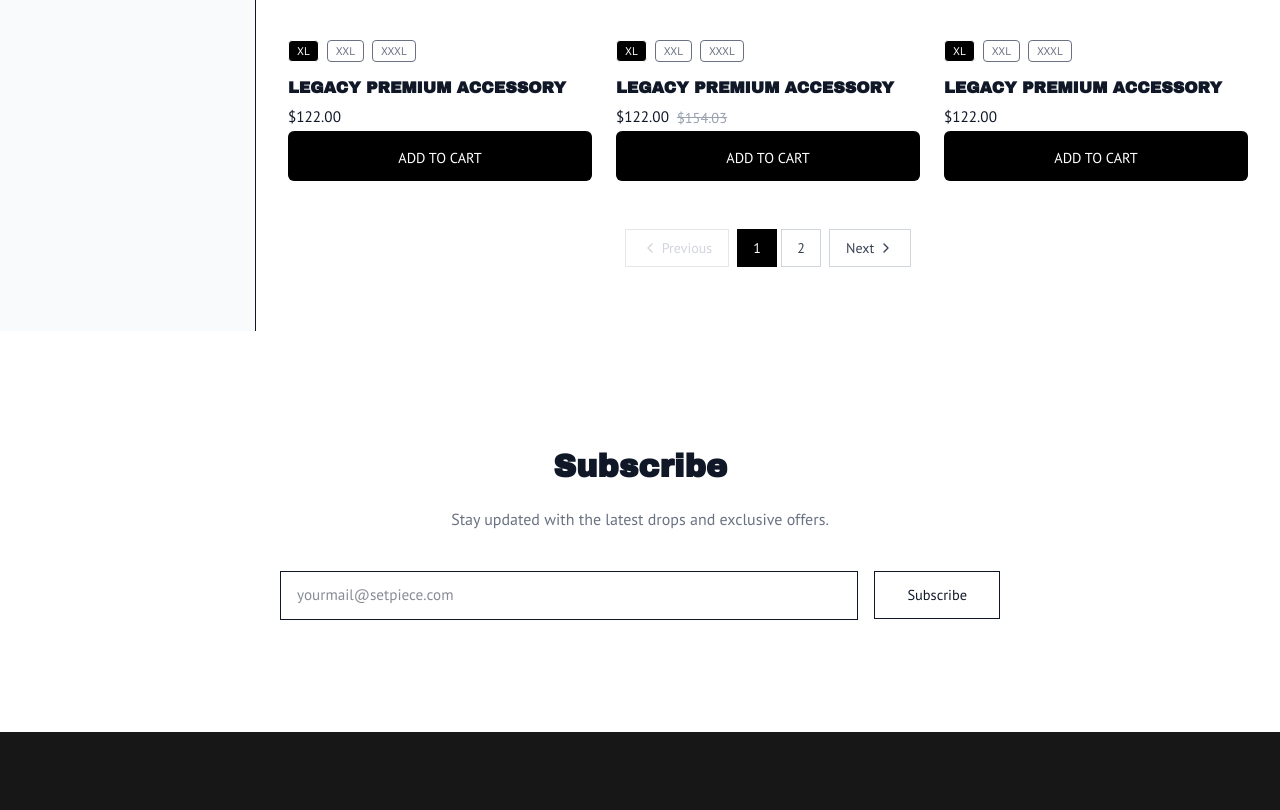
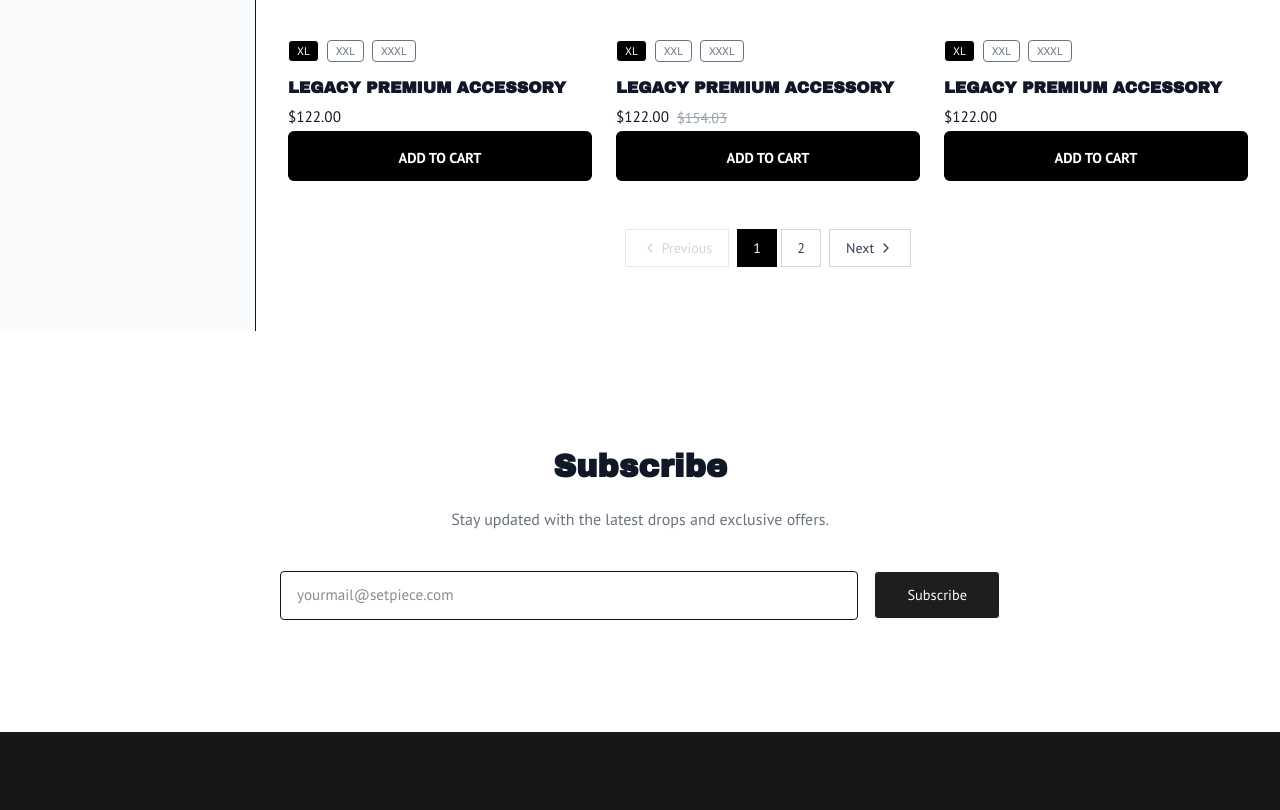
Before and after one commit to Forsyth01/Set-piece, a Next.js app: page /collections/accessories in a window 1280 px wide. Shown: the part 1960-2770 px from the top of the page. Built offline with nearby package versions, Linux system fonts and the light colour scheme; grey boxes are pictures that could not be loaded.

Commit message:
new commit

```diff
--- a/app/components/ProductSwiper.jsx
+++ b/app/components/ProductSwiper.jsx
@@ -50,7 +50,7 @@ export default function ProductSwiper({
 
           <Link
             href={viewAllHref}
-            className="border px-6 py-3 text-sm hover:bg-black hover:text-white transition"
+            className="border font-bold rounded-sm px-6 py-3 text-sm hover:bg-black hover:text-white transition"
           >
             VIEW ALL
           </Link>
--- /dev/null
+++ b/app/components/RecommendedSection.jsx
@@ -0,0 +1,51 @@
+"use client";
+
+import ProductCard from "@/app/components/product/ProductCard";
+import { accessories } from "../lib/mock-accessories";
+import { hoodiesJoggers } from "../lib/mock-hoodies-joggers";
+import { girlsCollections } from "../lib/mock-girls-collections";
+import { newArrivals } from "../lib/mock-new-arrivals";
+import { soccerShorts } from "../lib/mock-soccer-shorts";
+
+
+export default function RecommendedSection() {
+  // Combine all products from different collections
+  const allProducts = [
+    ...accessories,
+    ...hoodiesJoggers,
+    ...girlsCollections,
+    ...newArrivals,
+    ...soccerShorts,
+  ];
+
+  // Shuffle and get 4 random products
+  const getRandomProducts = (products, count = 4) => {
+    const shuffled = [...products].sort(() => Math.random() - 0.5);
+    return shuffled.slice(0, count);
+  };
+
+  const recommendedProducts = getRandomProducts(allProducts, 4);
+
+  return (
+    <section className="py-12 md:my-20 px-4 sm:px-6 lg:px-8 bg-gray-50">
+      <div className="max-w-7xl mx-auto">
+        {/* Header */}
+        <div className="text-center mb-10">
+          <p className="text-gray-500 text-sm tracking-widest uppercase mb-2">
+            SETPIECE
+          </p>
+          <h2 className="text-3xl md:text-4xl font-bold tracking-tight">
+            RECOMMENDED FOR YOU
+          </h2>
+        </div>
+
+        {/* Product Grid */}
+        <div className="grid grid-cols-2 sm:grid-cols-2 lg:grid-cols-4 gap-6">
+          {recommendedProducts.map((product) => (
+            <ProductCard key={product.id} product={product} />
+          ))}
+        </div>
+      </div>
+    </section>
+  );
+}
--- a/app/components/home/Newsletter.jsx
+++ b/app/components/home/Newsletter.jsx
@@ -55,14 +55,14 @@ export default function Newsletter() {
             onChange={(e) => setEmail(e.target.value)}
             className="w-full border px-4 py-3 outline-none
               focus:ring-1 focus:ring-black
-              text-[clamp(0.8rem,1.3vw,0.95rem)]"
+              text-[clamp(0.8rem,1.3vw,0.95rem)] rounded-sm"
           />
 
           <button
             type="submit"
             className="border px-8 py-3 cursor-pointer
-              hover:bg-black hover:text-white transition
-              text-[clamp(0.75rem,1.2vw,0.9rem)]"
+              hover:bg-black bg-[#1E1E1E] text-white transition
+              text-[clamp(0.75rem,1.2vw,0.9rem)] rounded-sm"
           >
             Subscribe
           </button>
--- a/app/components/product/ProductCard.jsx
+++ b/app/components/product/ProductCard.jsx
@@ -91,9 +91,9 @@ export default function ProductCard({ product }) {
         {/* Add to Cart - pushed to bottom with mt-auto */}
         <button
           onClick={handleAddToCart}
-          className="md:mt-auto md:pt-4 mt-1 w-full bg-black text-white py-3 cursor-pointer hover:bg-gray-800 transition text-[clamp(0.75rem,1.2vw,0.9rem)] rounded-[6px]"
+          className="md:mt-auto md:pt-4 mt-1 w-full bg-black text-white py-3 cursor-pointer hover:bg-gray-800 transition text-[clamp(0.75rem,1.2vw,0.9rem)] rounded-[6px] font-bold"
         >
-          ADD TO CART
+          <p className="">ADD TO CART</p>
         </button>
       </div>
     </div>
--- a/app/products/[handle]/page.jsx
+++ b/app/products/[handle]/page.jsx
@@ -13,6 +13,7 @@ import { theVault } from "@/app/lib/mock-the-vault";
 import Hero from "@/app/components/home/Hero";
 import { useWishlist } from "@/app/context/WishlistContext"; // Import the Wishlist context
 import { trendingCollections } from "@/app/lib/mock-trending-collections";
+import RecommendedSection from "@/app/components/RecommendedSection";
 
 const PRODUCTS = [
   ...accessories,
@@ -249,6 +250,7 @@ export default function ProductPage({ params }) {
           </div>
         </div>
       </div>
+          <RecommendedSection />
     </main>
   );
 }
```
